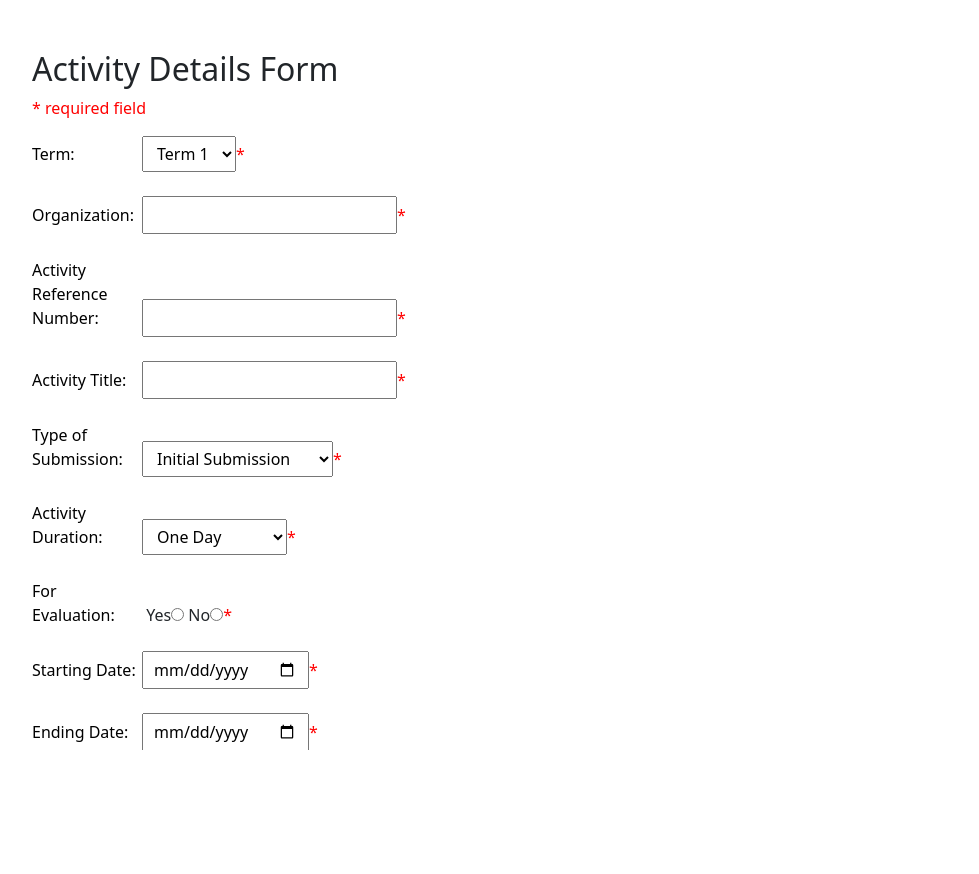
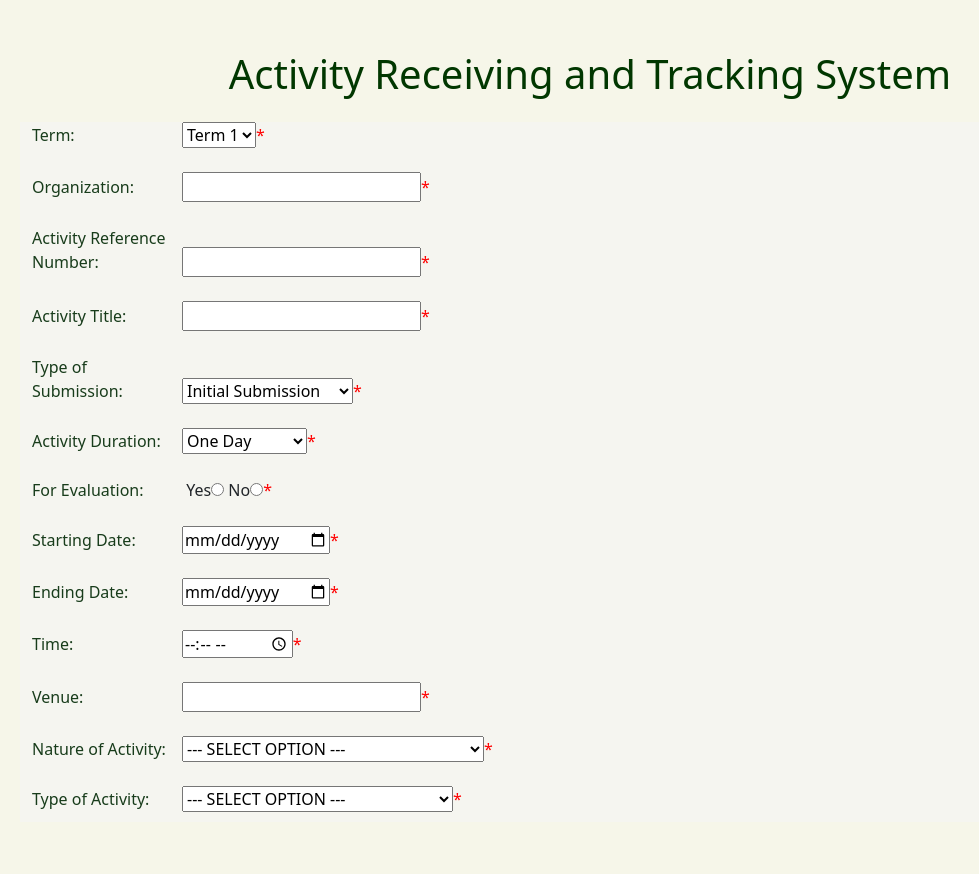
Before and after one commit to kfcampit/LBYCPG2-FinalProject, a PHP site: page /actDetails.php in a window 1280 px wide. Shown: the top 874 px of the page, without its empty margins (50-1029 px from the left). Run offline with PHP 8.4, Linux system fonts and the light colour scheme.

Commit message:
Update actDetails.php

```diff
--- a/actDetails.php
+++ b/actDetails.php
@@ -23,21 +23,24 @@
                 height: 700px;
                 overflow: scroll;
             }
-            </style>
-        <style>
+
             .error {color: #FF0000;}
-        </style>
-        <style>
-             label {
+            .label {
                 display: inline-block;
-                width: 110px;
-                color: #000000;
+                width: 150px;
+                color: #183C1B;
             }
-            input {
+            .input {
                 padding: 5px 10px;
             }
-            select {
+            .select {
                 padding: 5px 10px;
+            }
+            .textColor{
+                display: inline-block;
+                width: 150px;
+                color : #183C1B;
+                margin : 2px;
             }
         </style>
         <script type="text/javascript">
@@ -48,8 +51,11 @@
             }
             </script>
     </head>
-<body style = "margin: 50px;">
-    <div class = "container">
+<body style = "margin: 50px; background-color: #F6F6E9">
+    <div class="container" >
+        <h1 style="text-align: center; padding-bottom: 16px; color: #013700">Activity Receiving and Tracking System </h1>
+    </div>
+    <div class = "container" style='background-color: #F5F5F0'>
     <div class = "scroll">
     <table class = "table">
         <?php
@@ -195,10 +201,8 @@
     }
     ?>
 
-    <h2>Activity Details Form </h2>
-    <p><span class="error">* required field</span></p>
     <form method="post" action="<?php echo htmlspecialchars($_SERVER["PHP_SELF"]);?>">
-        <label for = "term"> Term: </label>
+        <label for = "term" style = "color: #183C1B; width : 150px"> Term: </label>
         <select name="term" id="dropdown">
             <option value="Term 1">Term 1</option>
             <option value="Term 2">Term 2</option>
@@ -207,18 +211,18 @@
         <span class="error">* <?php echo $termErr;?></span>
 
         <br><br>
-        <label for = "org"> Organization: </label> <input type="text" name="org">
+        <label for = "org" style = "color: #183C1B; width : 150px; border-radius: 10px"> Organization: </label> <input type="text" name="org">
         <span class="error">* <?php echo $orgErr;?></span>
         <br><br>
-        <label for = "arn"> Activity Reference Number: </label><input type="text" name="arn">
+        <label for = "arn" style = "color: #183C1B; width : 150px; border-radius: 10px"> Activity Reference Number: </label><input type="text" name="arn">
         <span class="error">* <?php echo $arnErr;?></span>
 
         <br><br>
-        <label for = "actTitle"> Activity Title: </label><input type="text" name="actTitle">
+        <label for = "actTitle" style = "color: #183C1B; width : 150px; border-radius: 10px"> Activity Title: </label><input type="text" name="actTitle">
         <span class="error">* <?php echo $actTitleErr;?></span>
 
         <br><br>
-        <label for = "dropdown">Type of Submission: </label>
+        <label for = "dropdown" style = "color: #183C1B; width : 150px; border-radius: 10px">Type of Submission: </label>
         <select name="submissionType" id="dropdown">
             <option value="Initial Submission">Initial Submission</option>
             <option value="Pended Submission">Pended Submission</option>
@@ -226,7 +230,7 @@
         <span class="error">* <?php echo $submissionTypeErr;?></span>
 
         <br><br>
-        <label for = "dropdown">Activity Duration: </label>
+        <label for = "dropdown" style = "color: #183C1B; width : 150px; border-radius: 10px">Activity Duration: </label>
         <select name="actDuration" id="dropdown">
             <option value="One Day">One Day</option>
             <option value="Multiple Days">Multiple Days</option>
@@ -235,30 +239,31 @@
         <span class="error">* <?php echo $actDurationErr;?></span>
 
         <br><br>
-        <label for = "eval_Status"> For Evaluation: </label>
+        <label for = "eval_Status" style = "color: #183C1B; width : 150px; border-radius: 10px"> For Evaluation: </label>
         Yes<input type="radio" name="eval_Status" value = "Yes">
         No<input type="radio" name="eval_Status" value = "No">
         <span class="error">* <?php echo $eval_StatusErr;?></span>
 
         <br><br>
-        <label for = "start_Date"> Starting Date: </label><input type="date" name="start_Date" >
+        <label for = "start_Date" style = "color: #183C1B; width : 150px; border-radius: 10px"> Starting Date: </label><input type="date" name="start_Date" >
         <span class="error">* <?php echo $start_DateErr;?></span>
 
         <br><br>
-        <label for = "end_Date"> Ending Date: </label><input type="date" name="end_Date" >
+        <label for = "end_Date" style = "color: #183C1B; width : 150px; border-radius: 10px"> Ending Date: </label><input type="date" name="end_Date" >
         <span class="error">* <?php echo $end_DateErr;?></span>
 
         <br><br>
-        <label for = "time"> Time: </label><input type="time" name="time" >
+        <label for = "time" style = "color: #183C1B; width : 150px; border-radius: 10px"> Time: </label><input type="time" name="time" >
         <span class="error">* <?php echo $timeErr;?></span>
 
         <br><br>
-        <label for = "venue"> Venue: </label><input type="text" name="venue">
+        <label for = "venue" style = "color: #183C1B; width : 150px; border-radius: 10px"> Venue: </label><input type="text" name="venue">
         <span class="error">* <?php echo $venueErr;?></span>
 
         <br><br>
-        <label for = "dropdown">Nature of Activity: </label>
+        <label for = "dropdown" style = "color: #183C1B; width : 150px; border-radius: 10px">Nature of Activity: </label>
         <select name="actNature" id="dropdown">
+            <option value=""> --- SELECT OPTION ---</option>
             <option value="Academic">Academic</option>
             <option value="Special Interest">Special Interest</option>
             <option value="Departmental Initiative">Departmental Initiative</option>
@@ -272,7 +277,7 @@
         <span class="error">* <?php echo $actNatureErr;?></span>
 
         <br><br>
-        <label for = "dropdownType">Type of Activity: </label>
+        <label for = "dropdownType" style = "color: #183C1B; width : 150px; border-radius: 10px">Type of Activity: </label>
         <select name="actType" id="dropdownType" onchange = "ShowHideDiv()">
             <option value=""> --- SELECT OPTION ---</option>
             <option value="Assistance">Assistance</option>
@@ -290,28 +295,28 @@
         </select>
         <span class="error">* <?php echo $actTypeErr;?></span>
         <div class="control-group" id="otherInfo" style="display: none">
-            <label for = "otherInfo" class="control-label">Enter Other Type: </label>
+            <label for = "otherInfo" class="control-label" style = "display: inline-block; border-radius: 10px; color: #183C1B; width : 150px" >Enter Other Type: </label>
             <input type="text" placeholder="Enter Other Type" name="OtheractType" class="input-xlarge">
         </div>
 
         <br><br>
-        <label for = "submission"> Submission By: </label><input type="text" name="submission">
+        <label for = "submission" style = "color: #183C1B; width : 150px; border-radius: 10px"> Submission By: </label><input type="text" name="submission">
         <span class="error">* <?php echo $submissionErr;?></span>
 
         <br><br>
-        <label for = "org_pos"> Position in Organization: </label><input type="text" name="org_Pos">
+        <label for = "org_pos" style = "color: #183C1B; width : 150px; border-radius: 10px"> Position in Organization: </label><input type="text" name="org_Pos">
         <span class="error">* <?php echo $org_PosErr;?></span>
 
         <br><br>
-        <label for = "contact_Num"> Contact Number: </label><input type="text" name="contact_Num">
+        <label for = "contact_Num" style = "color: #183C1B; width : 150px; border-radius: 10px"> Contact Number: </label><input type="text" name="contact_Num">
         <span class="error">* <?php echo $contact_NumErr;?></span>
 
         <br><br>
-        <label for = "contact_Num"> Email Address: </label><input type="text" name="email">
+        <label for = "contact_Num" style = "color: #183C1B; width : 150px; border-radius: 10px"> Email Address: </label><input type="text" name="email">
         <span class="error">* <?php echo $emailErr;?></span>
 
         <br><br>
-        <label for = "file"> File: </label><input type="text" name="file">
+        <label for = "file" style = "color: #183C1B; width : 150px; border-radius: 10px"> File: </label><input type="text" name="file">
         <span class="error">* <?php echo $fileErr;?></span>
 
         <br><br>
```
